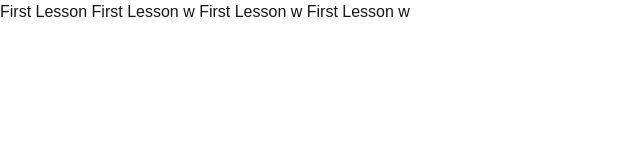
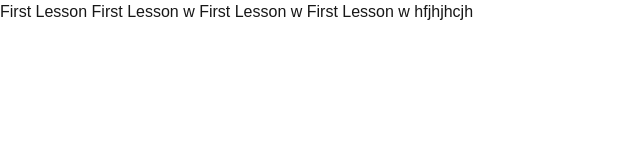
Before and after one commit to Elmar101/nextJs-jewellery-app, a Next.js app: page / in a window 1280 px wide. Shown: the top 160 px of the page, without its empty margins (0-640 px from the left). Built offline with nearby package versions, Linux system fonts and the light colour scheme.

Commit message:
feat: fonts

```diff
--- a/src/app/page.tsx
+++ b/src/app/page.tsx
@@ -4,7 +4,7 @@ export default function Home() {
   return (
     <div className="grid grid-rows-[20px_1fr_20px] items-center justify-items-center min-h-screen p-8 pb-20 gap-16 sm:p-20 font-[family-name:var(--font-geist-sans)]">
       <p className={fontCalSans.variable}>
-        First Lesson First Lesson w First Lesson w First Lesson w
+        First Lesson First Lesson w First Lesson w First Lesson w hfjhjhcjh
       </p>
     </div>
   );
```
Also changed, not shown: .stylelintrc.json.
